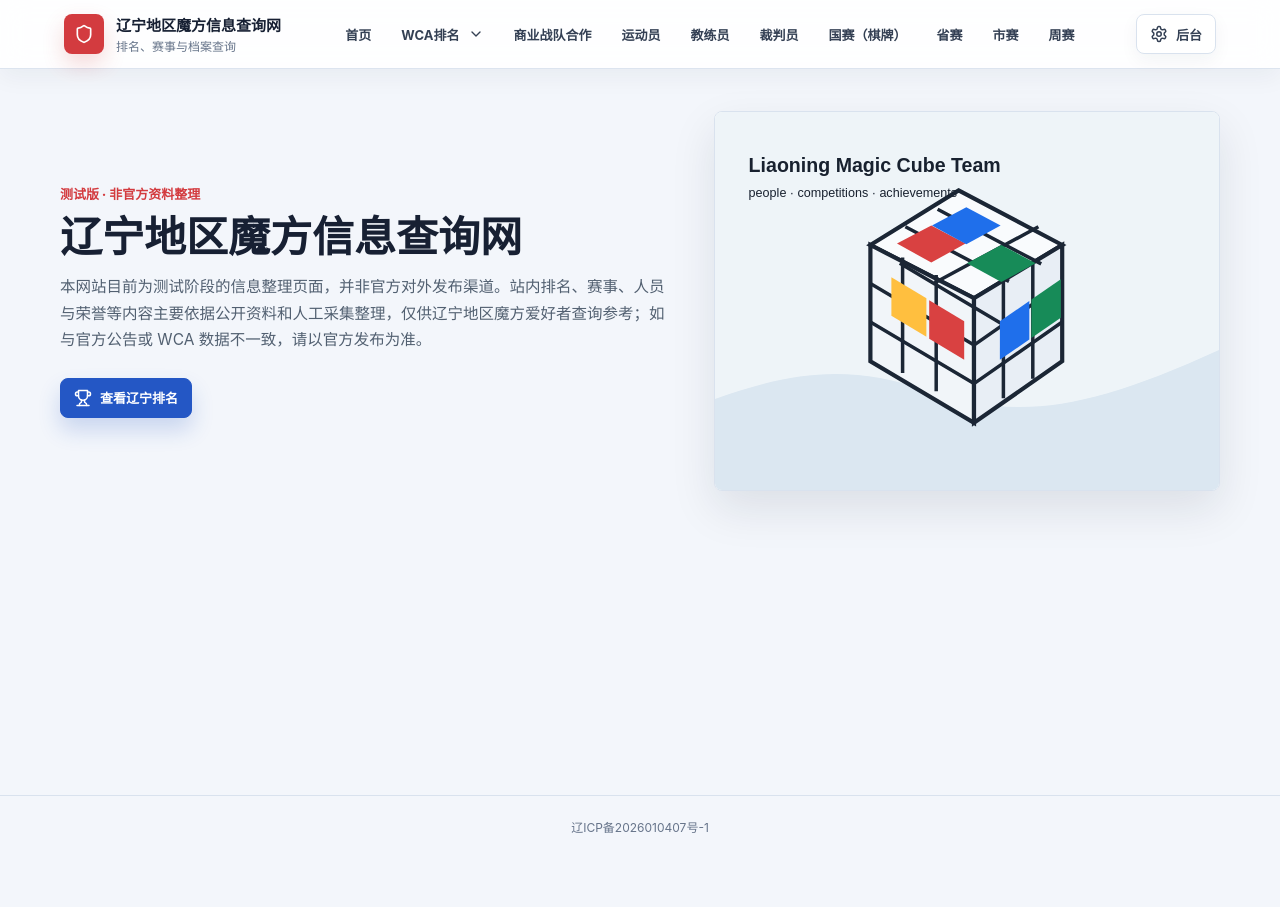
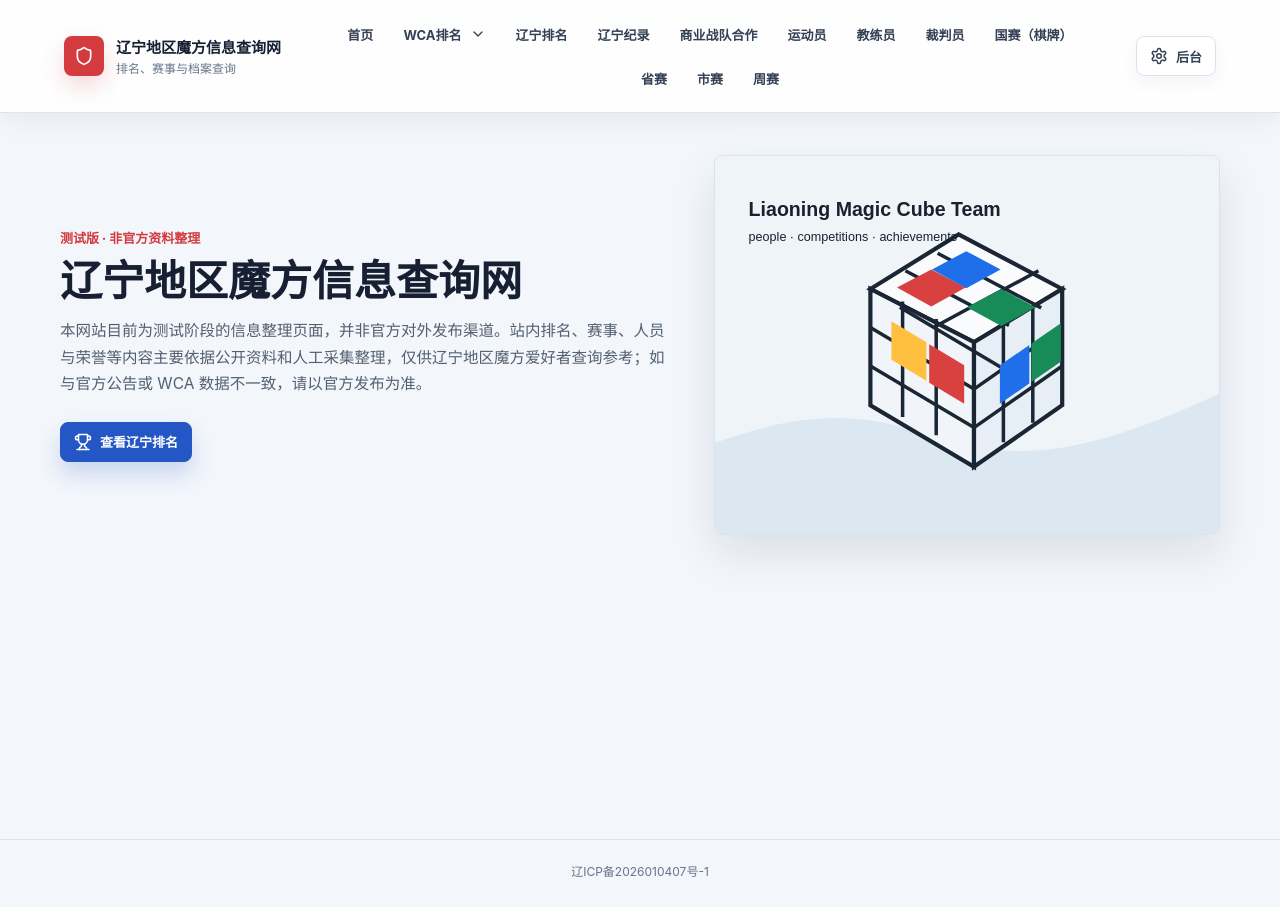
Before and after one commit to lymyxyxyx/Liaoning_magic_cube_team_website, a Next.js app: page / in a window 1280 px wide. Before the commit the page ends 863 px from the top, so only its background shows below. Built offline with nearby package versions, Linux system fonts and the light colour scheme.

Commit message:
菜单：辽宁排名/纪录独立到WCA排名后

```diff
--- a/components/site-header.tsx
+++ b/components/site-header.tsx
@@ -15,11 +15,11 @@ const navItems: NavItem[] = [
   {
     label: "WCA排名",
     children: [
-      { href: "/rankings", label: "官方排名" },
-      { href: "/liaoning-rankings", label: "辽宁排名" },
-      { href: "/liaoning-records", label: "辽宁纪录" }
+      { href: "/rankings", label: "官方排名" }
     ]
   },
+  { href: "/liaoning-rankings", label: "辽宁排名" },
+  { href: "/liaoning-records", label: "辽宁纪录" },
   { href: "/commercial-teams", label: "商业战队合作" },
   { href: "/athletes", label: "运动员" },
   { href: "/coaches", label: "教练员" },
```
